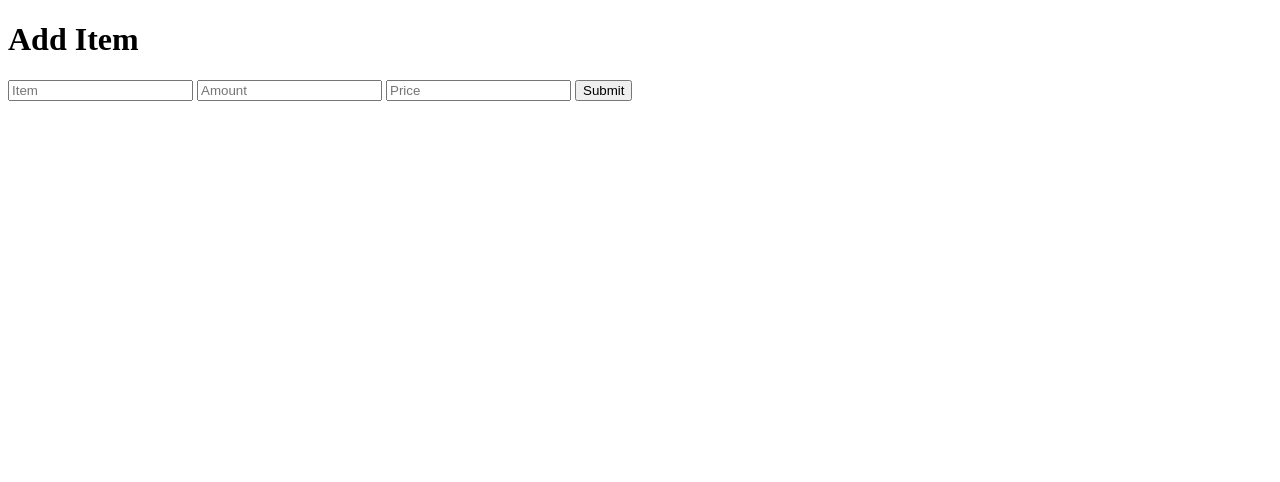
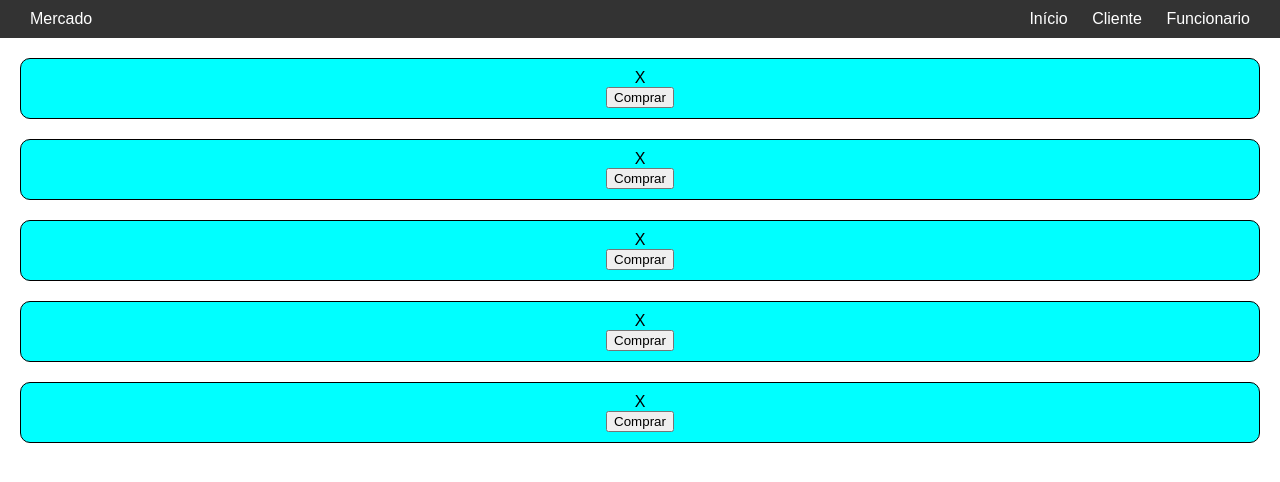
Before and after one commit to IsaqueES/Web-Project, a website: page Project/src/index.html in a window 1280 px wide. Drawn offline with Linux system fonts and the light colour scheme.

Commit message:
Add login routes and update HTML for client and employee login pages; enhance navigation bar styling

```diff
--- a/Project/src/index.html
+++ b/Project/src/index.html
@@ -3,37 +3,109 @@
   <head>
     <meta charset="UTF-8" />
     <meta name="viewport" content="width=device-width, initial-scale=1.0" />
-    <title>Web Project</title>
-    <link rel="stylesheet" href="../style/style.css" />
-    <script src="../script/script.js" defer></script>
+    <title>Inicio</title>
+    <style>
+      body {
+        margin: 0;
+        font-family: Arial, sans-serif;
+      }
+      .navbar {
+        background-color: #333;
+        padding: 10px 20px;
+        display: flex;
+        justify-content: space-between;
+        align-items: center;
+      }
+      .navbar a {
+        color: white;
+        text-decoration: none;
+        margin: 0 10px;
+      }
+      .navbar a:hover {
+        text-decoration: underline;
+      }
+    </style>
   </head>
   <body>
-    <div class="addbox" id="additem">
-      <h1>Add Item</h1>
-      <form action="http://localhost:3000/item" method="POST">
-        <input
-          type="text"
-          id="nomeitem"
-          name="nomeitem"
-          placeholder="Item"
-          required
-        />
-        <input
-          type="text"
-          id="amountitem"
-          name="amountitem"
-          placeholder="Amount"
-          required
-        />
-        <input
-          type="text"
-          id="priceitem"
-          name="priceitem"
-          placeholder="Price"
-          required
-        />
-        <button type="submit">Submit</button>
-      </form>
+    <div class="navbar">
+      <div class="logo">
+        <a href="/">Mercado</a>
+      </div>
+      <div class="nav-links">
+        <a href="#">Início</a>
+        <a href="/logincliente">Cliente</a>
+        <a href="/loginfuncionario">Funcionario</a>
+      </div>
+    </div>
+    <div
+      style="
+        background-color: aqua;
+        padding: 10px;
+        margin: 20px;
+        text-align: center;
+        border-radius: 10px;
+        border: 1px solid black;
+      "
+    >
+      X
+      <br />
+      <button>Comprar</button>
+    </div>
+    <div
+      style="
+        background-color: aqua;
+        padding: 10px;
+        margin: 20px;
+        text-align: center;
+        border-radius: 10px;
+        border: 1px solid black;
+      "
+    >
+      X
+      <br />
+      <button>Comprar</button>
+    </div>
+    <div
+      style="
+        background-color: aqua;
+        padding: 10px;
+        margin: 20px;
+        text-align: center;
+        border-radius: 10px;
+        border: 1px solid black;
+      "
+    >
+      X
+      <br />
+      <button>Comprar</button>
+    </div>
+    <div
+      style="
+        background-color: aqua;
+        padding: 10px;
+        margin: 20px;
+        text-align: center;
+        border-radius: 10px;
+        border: 1px solid black;
+      "
+    >
+      X
+      <br />
+      <button>Comprar</button>
+    </div>
+    <div
+      style="
+        background-color: aqua;
+        padding: 10px;
+        margin: 20px;
+        text-align: center;
+        border-radius: 10px;
+        border: 1px solid black;
+      "
+    >
+      X
+      <br />
+      <button>Comprar</button>
     </div>
   </body>
 </html>
```
Also changed, not shown: Project/rotes/routes.js (+21 -1 lines), Project/src/login/cliente.html (+31 -0 lines), Project/src/login/funcionario.html (+60 -1 lines).
